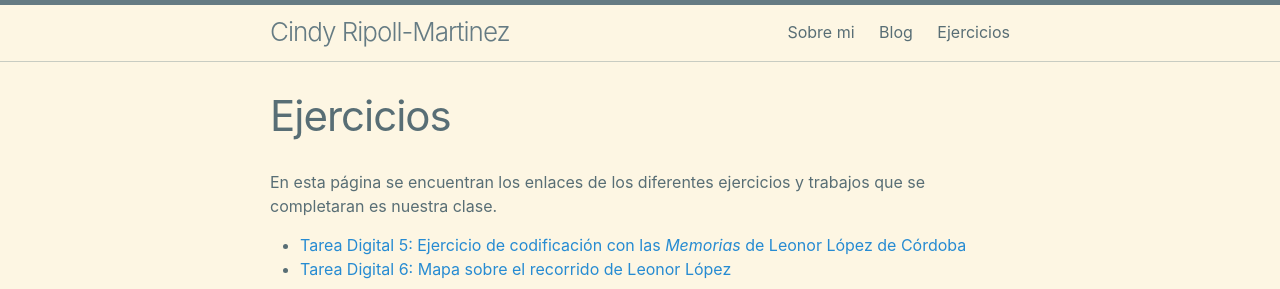
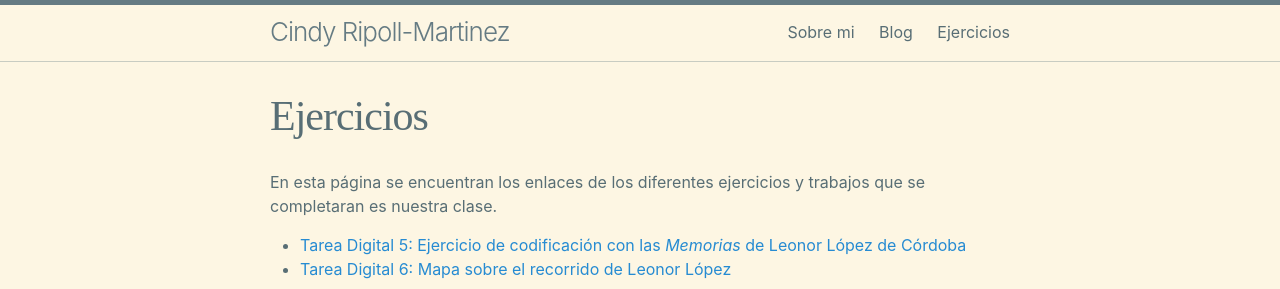
Before and after one commit to cindyripollm/cindyripollm.github.io, a Jekyll site: the page built from ejercicios/index.md, in a window 1280 px wide. Shown: the top 289 px of the page. Built offline with Jekyll 4.4.1, drawn with Linux system fonts in a browser that asks for light colours.

Commit message:
Update _layout.scss

```diff
--- a/_sass/minima/_layout.scss
+++ b/_sass/minima/_layout.scss
@@ -245,6 +245,7 @@
 .post-content h1 {
   @include relative-font-size(2.625);
   letter-spacing: -1px;
+  font-family:'Marker Felt', 'fantasy';
   line-height: 1.15;
 
   @media screen and (min-width: $on-large) {
```
